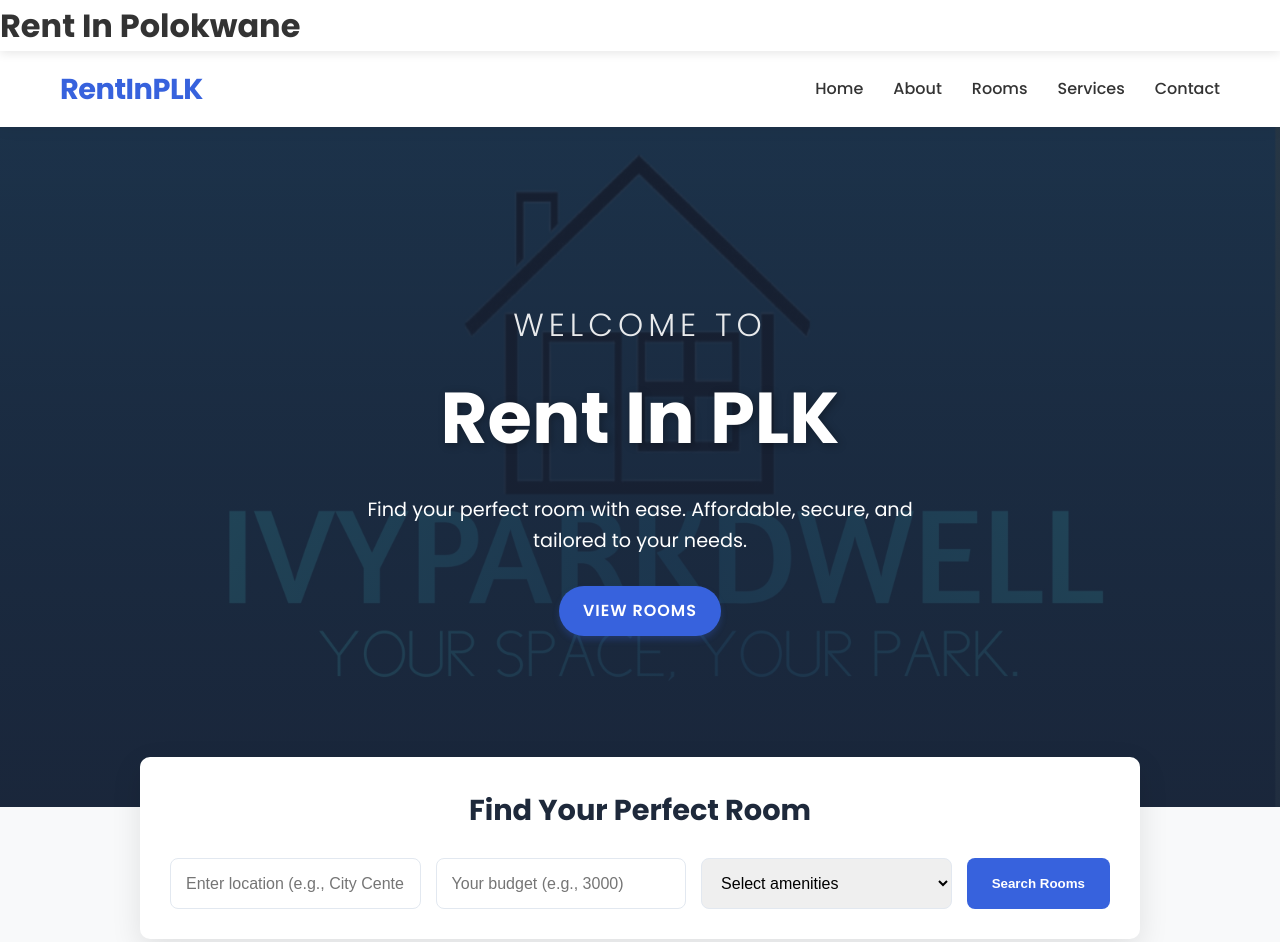
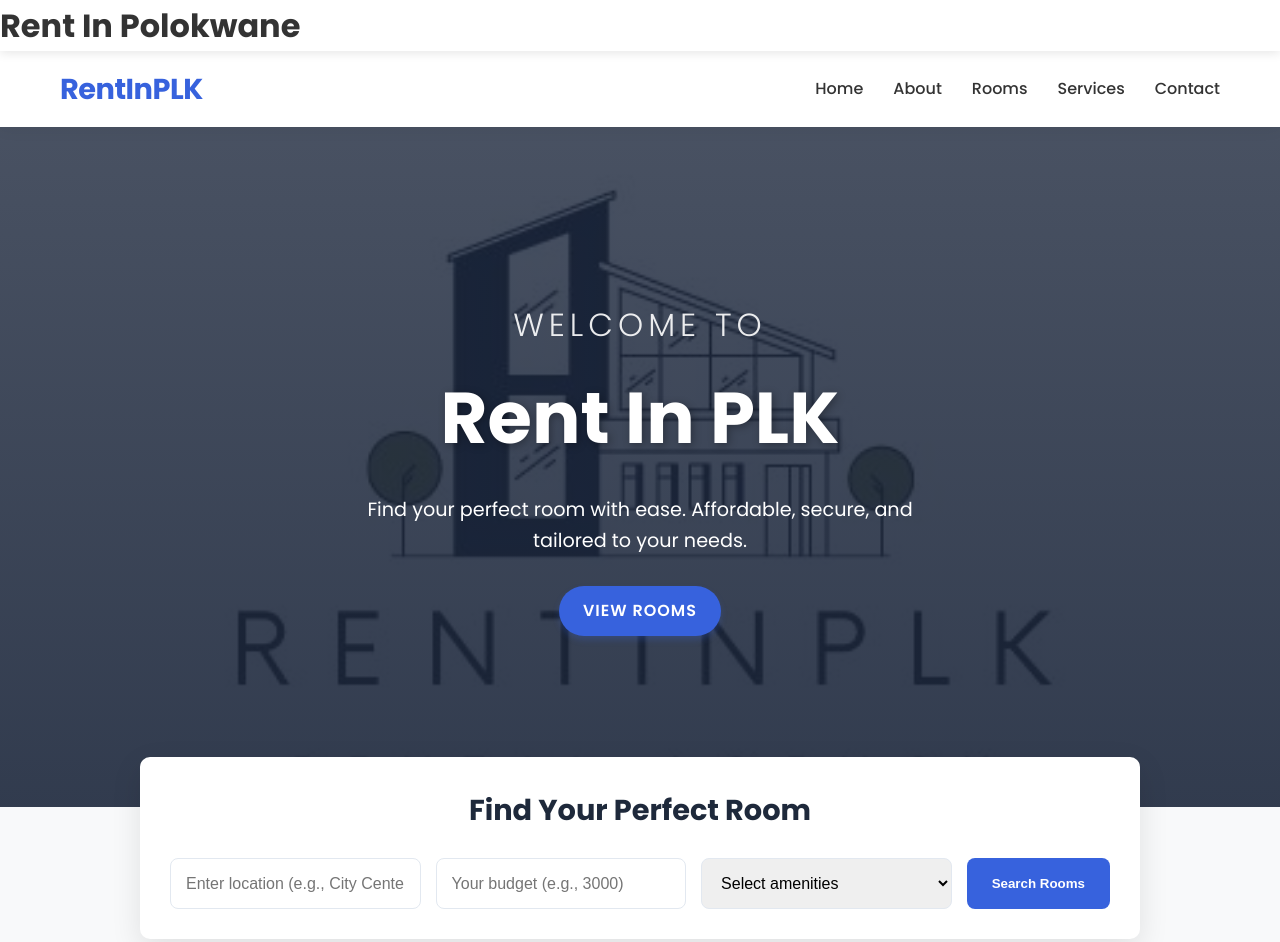
Before and after one commit to dun795/rent-in-plk, a plain HTML site: page index.html in a window 1280 px wide. Shown: the top 942 px of the page. Drawn offline with Linux system fonts and the light colour scheme.

Commit message:
Update styles1.css

```diff
--- a/styles1.css
+++ b/styles1.css
@@ -120,7 +120,7 @@ nav {
 
 /* Hero section */
 .hero {
-  background: linear-gradient(rgba(27, 38, 59, 0.8), rgba(27, 38, 59, 0.9)), url('images/logo.jpg') no-repeat center center;
+  background: linear-gradient(rgba(27, 38, 59, 0.8), rgba(27, 38, 59, 0.9)), url('images/rentinPlk.jpg') no-repeat center center;
   background-size: cover;
   height: 85vh;
   display: flex;
```
